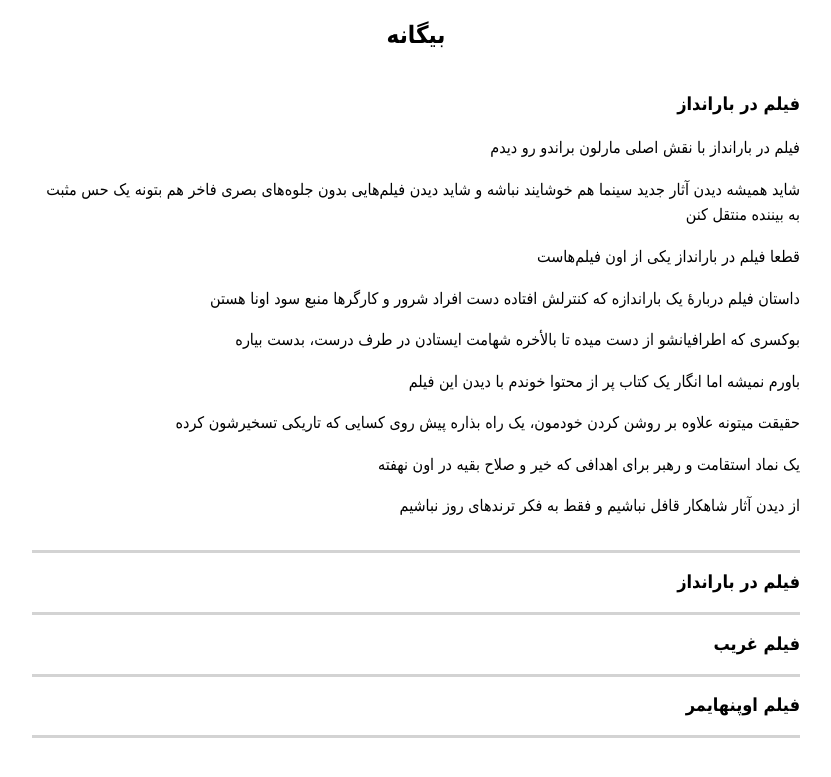
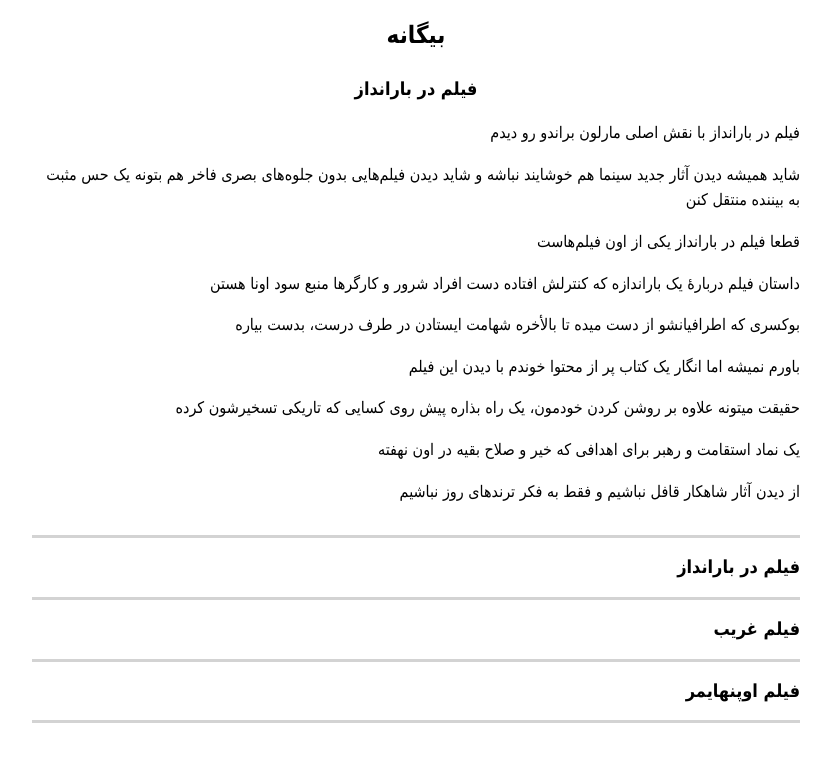
Before and after one commit to darkblog/darkblog.github.io, a Jekyll site: the page built from _posts/2023-8-7-3.md, in a window 1280 px wide. Shown: the top 777 px of the page, without its empty margins (308-1139 px from the left). Built offline with Jekyll 4.4.1, drawn with Linux system fonts in a browser that asks for light colours.

Commit message:
Update post.html

```diff
--- a/_layouts/post.html
+++ b/_layouts/post.html
@@ -2,7 +2,7 @@
 layout: default
 ---
 
-<article class="post"><h1>{{ page.title }}</h1>{{ content }}</article>
+<article class="post"><h1 class="center">{{ page.title }}</h1>{{ content }}</article>
 {% for post in site.posts limit:10000 %}
 <h2 class="post"><a href="{{ site.url }}{{ post.url }}">{{ post.title }}</a></h2>
 {% endfor %}
```
